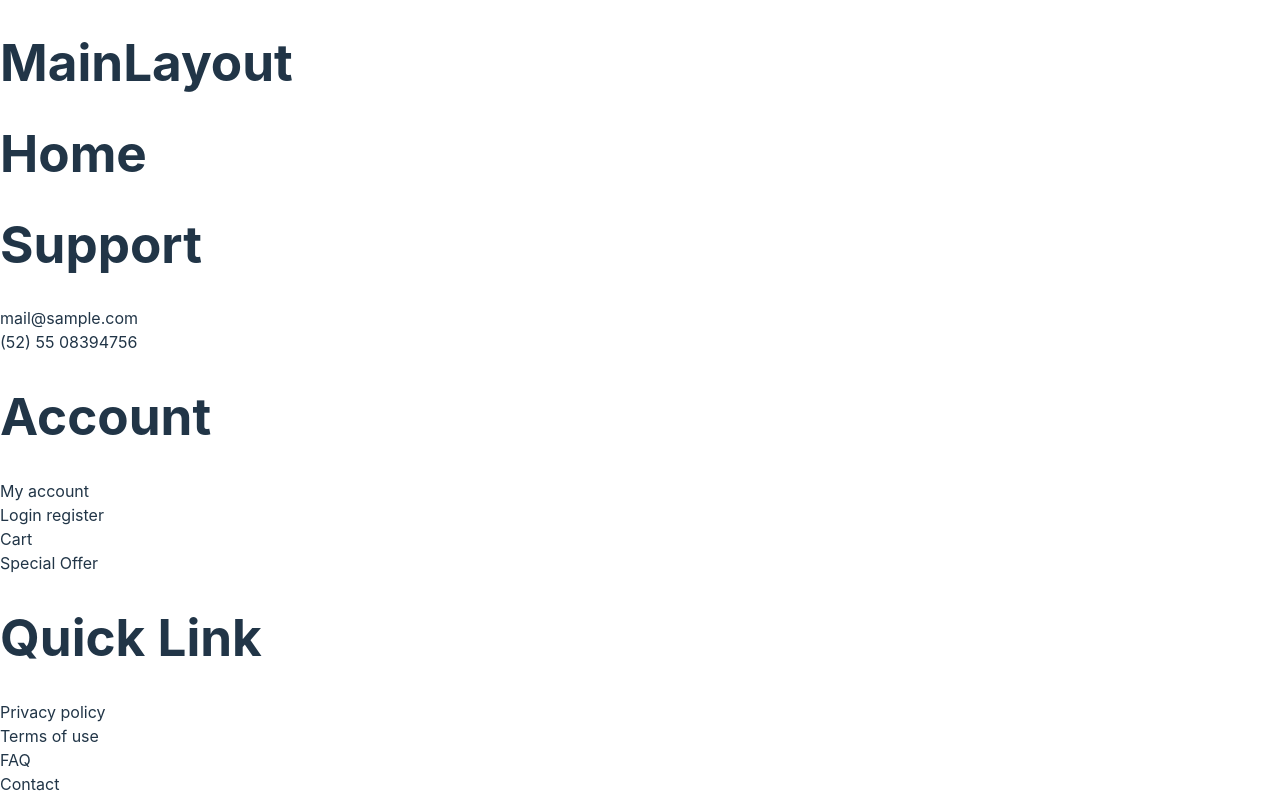
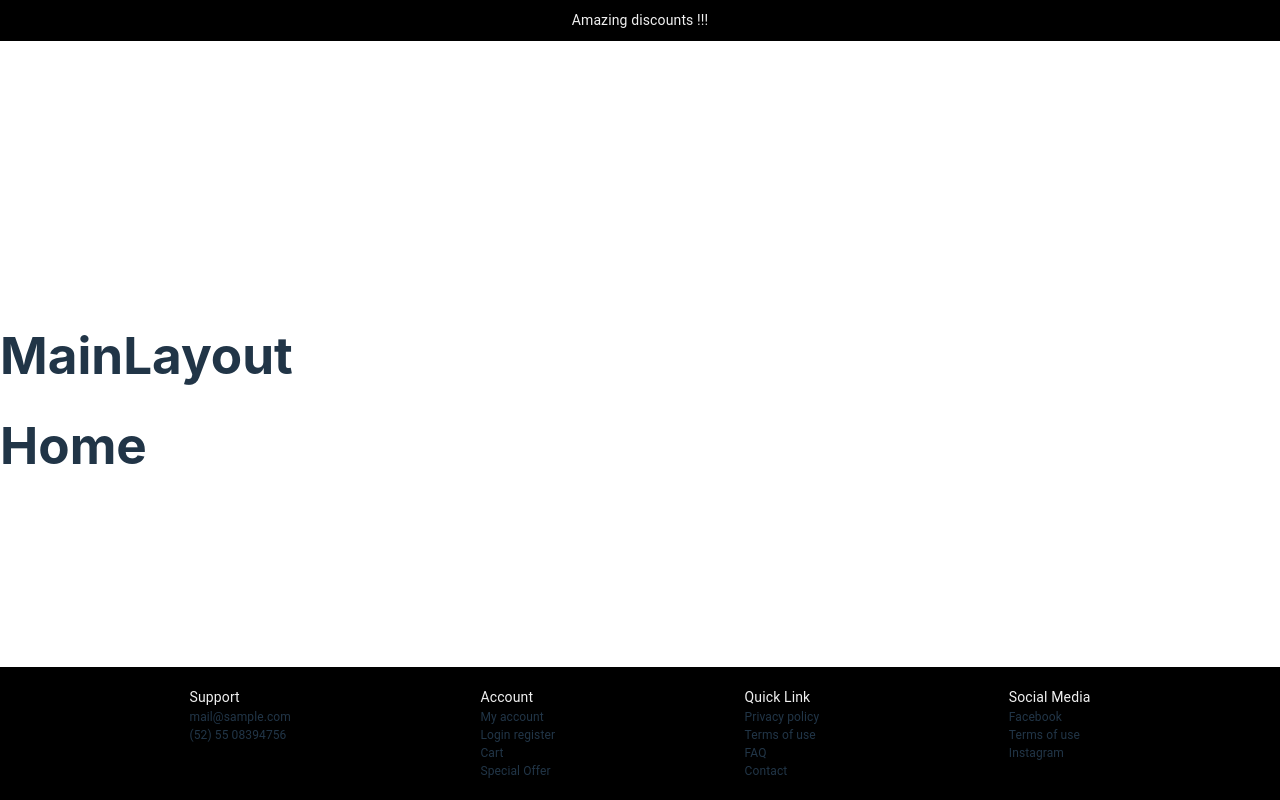
Before and after one commit to VictorVergaraReyes/bazar-shop, a React (Vite) app: page / in a window 1280 px wide. Shown: the top 800 px of the page. Built offline with nearby package versions, Linux system fonts and the light colour scheme.

Commit message:
add footer and header

```diff
--- a/src/pages/MainLayout/Footer.tsx
+++ b/src/pages/MainLayout/Footer.tsx
@@ -1,4 +1,5 @@
-import { Box } from "@mui/material";
+import { Box, Typography } from "@mui/material";
+import { theme } from "../../styled-components/theme";
 
 const footerData = [
   {
@@ -36,16 +37,39 @@ const footerData = [
   },
 ];
 
+const styles = {
+  head: {
+    fontSize: "14px",
+    color:theme.palette.text.secondary
+  },
+  bodyText: {
+    fontSize: "12px",
+  },
+  footerStyle: {
+    width: "100%",
+    display: "flex",
+    padding:"20px 0px",
+    flexDirection: "row",
+    position: "fixed",
+    flexWrap: "wrap",
+    justifyContent: "space-evenly",
+    bottom: "0",
+    backgroundColor:"#000"
+  },
+};
+
 export const Footer = () => {
   return (
     <>
-      <Box>
+      <Box sx={styles.footerStyle}>
         {footerData.map((section) => {
           return (
             <Box key={section.head}>
-              <h1>{section.head}</h1>
+              <Typography sx={styles.head}>{section.head}</Typography>
               {section.body.map((item) => (
-                <div key={item.text}>{item.text}</div>
+                <Typography sx={styles.bodyText} key={item.text}>
+                  {item.text}
+                </Typography>
               ))}
             </Box>
           );
--- /dev/null
+++ b/src/pages/MainLayout/Header.tsx
@@ -0,0 +1,34 @@
+import { Box, Typography } from "@mui/material";
+import { theme } from "../../styled-components/theme";
+
+
+const styles = {
+  head: {
+    fontSize: "14px",
+    color:theme.palette.text.secondary
+  },
+  bodyText: {
+    fontSize: "12px",
+  },
+  header: {
+    width: "100%",
+    display: "flex",
+    padding:"10px 0px",
+    flexDirection: "row",
+    position: "fixed",
+    flexWrap: "wrap",
+    justifyContent: "center",
+    top: "0",
+    backgroundColor:"#000"
+  },
+};
+
+export const Header = () => {
+  return (
+    <>
+      <Box sx={styles.header}>
+        <Typography sx={styles.head}>Amazing discounts !!!</Typography>
+      </Box>
+    </>
+  );
+};
--- a/src/pages/MainLayout/MainLayout.tsx
+++ b/src/pages/MainLayout/MainLayout.tsx
@@ -1,13 +1,14 @@
 import { Outlet } from "react-router-dom";
 import { Footer } from "./Footer";
+import { Header } from "./Header";
 
 export const MainLayout = () => {
   return (
     <div>
+      <Header />
       <h1>MainLayout</h1>
       <Outlet />
-        <Footer/>
-
+      <Footer />
     </div>
   );
 };
--- a/src/styled-components/theme.ts
+++ b/src/styled-components/theme.ts
@@ -13,9 +13,10 @@ export const theme = createTheme({
     },
     text: {
       primary: "#000000",
+      secondary:"#F0F0F0"
     },
     warning: {
       main: "#DB4444",
     },
-  },
+  }
 });
```
